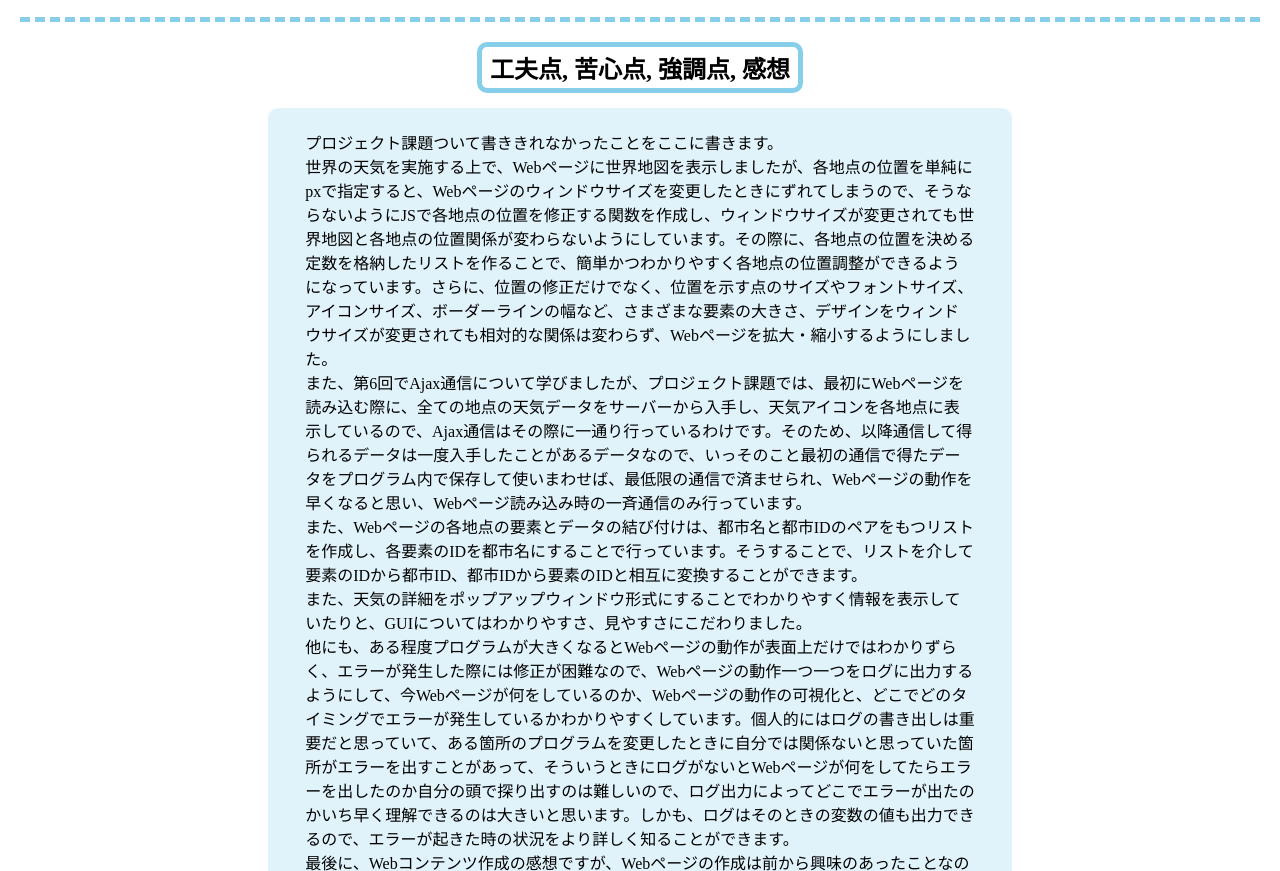
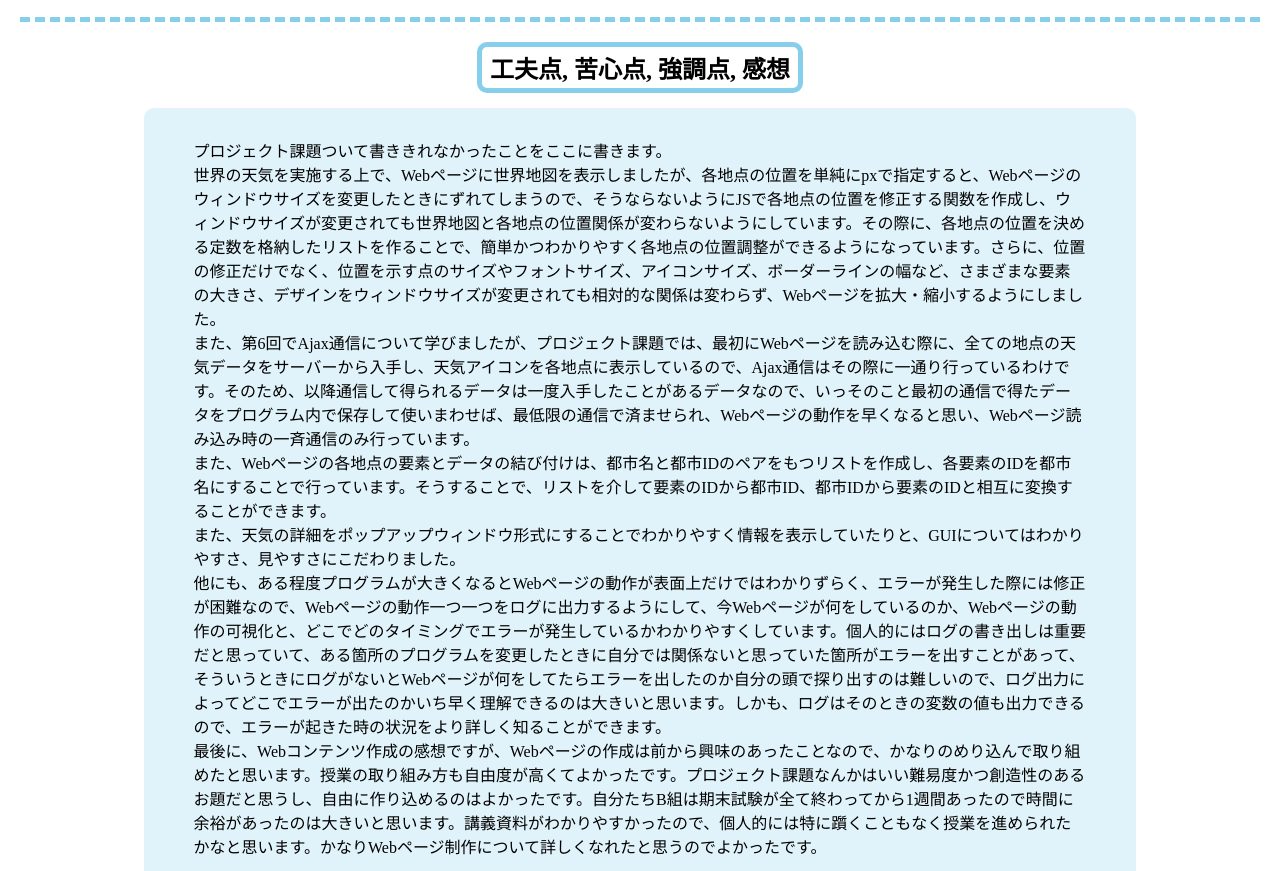
Before and after one commit to G285082022/medialabo, a plain HTML site: page index.html in a window 1280 px wide. Shown: the part 2093-2964 px from the top of the page. Drawn offline with Linux system fonts and the light colour scheme.

Commit message:
レポート修正

```diff
--- a/index.css
+++ b/index.css
@@ -101,3 +101,7 @@ a:hover {
     grid-template-columns: 1fr 1fr;
     grid-template-rows: auto;
 }
+
+div#impression {
+    margin: 0 10% 20px;
+}
--- a/index.html
+++ b/index.html
@@ -130,7 +130,7 @@
 
     <h2>工夫点, 苦心点, 強調点, 感想</h2>
 
-    <div class="container1">
+    <div class="container1" id="impression">
         <div class="box">
             <p>プロジェクト課題ついて書ききれなかったことをここに書きます。
                 <br>世界の天気を実施する上で、Webページに世界地図を表示しましたが、各地点の位置を単純にpxで指定すると、Webページのウィンドウサイズを変更したときにずれてしまうので、そうならないようにJSで各地点の位置を修正する関数を作成し、ウィンドウサイズが変更されても世界地図と各地点の位置関係が変わらないようにしています。その際に、各地点の位置を決める定数を格納したリストを作ることで、簡単かつわかりやすく各地点の位置調整ができるようになっています。さらに、位置の修正だけでなく、位置を示す点のサイズやフォントサイズ、アイコンサイズ、ボーダーラインの幅など、さまざまな要素の大きさ、デザインをウィンドウサイズが変更されても相対的な関係は変わらず、Webページを拡大・縮小するようにしました。
```
